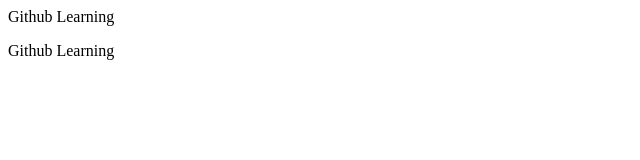
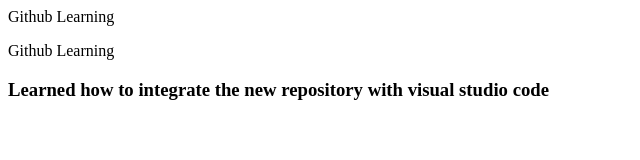
Before and after one commit to RamananGee/githubDemo, a plain HTML site: page index.html in a window 1280 px wide. Shown: the whole page, without its empty margins (0-640 px from the left). Drawn offline with Linux system fonts and the light colour scheme.

Commit message:
Added some changes

```diff
--- a/index.html
+++ b/index.html
@@ -4,5 +4,6 @@
   </header>
   <body>
     <p>Github Learning</p>
+    <h3>Learned how to integrate the new repository with visual studio code</h3>
   </body>
 </html>
```
Also changed, not shown: info.txt (added).
